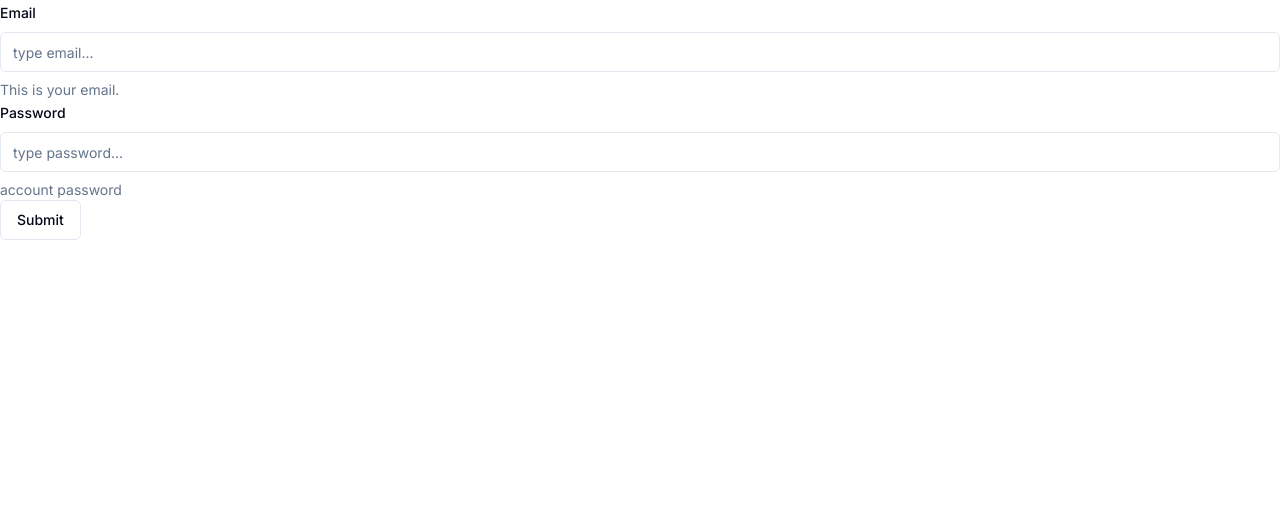
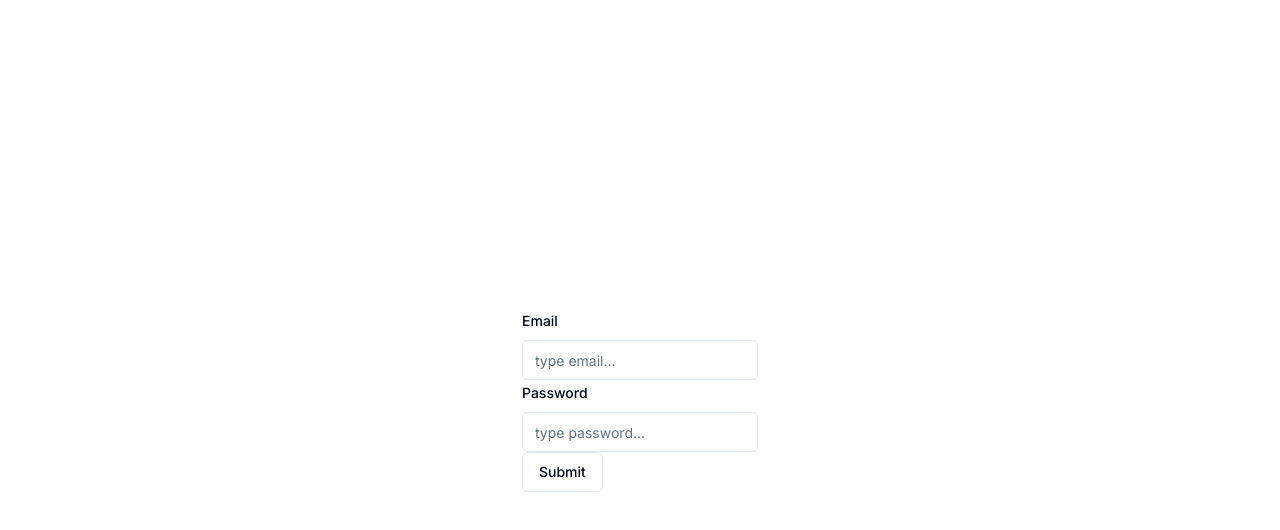
Before and after one commit to BechirMakhlouf/fit-old, a Next.js app: page /sign-in in a window 1280 px wide. Shown: the top 530 px of the page. Built offline with nearby package versions, Linux system fonts and the light colour scheme.

Commit message:
fix password input on sign in form

```diff
--- a/app/layout.tsx
+++ b/app/layout.tsx
@@ -22,7 +22,7 @@ export default function RootLayout(
         >
           <ThemeProvider
             attribute="class"
-            defaultTheme="system"
+            defaultTheme="light"
             enableSystem
             disableTransitionOnChange
           >
--- a/components/SignInForm.tsx
+++ b/components/SignInForm.tsx
@@ -12,12 +12,14 @@ import {
 import { Button } from "./ui/button";
 import { Input } from "./ui/input";
 import { valibotResolver } from "@hookform/resolvers/valibot";
-import { SubmitHandler, useForm } from "react-hook-form";
+import { useForm } from "react-hook-form";
 
 const formSchema = v.object({
   email: v.string([v.email()]),
   password: v.string([
+    // v.empt
     v.minLength(8, "Your password must be at least 8 characters long"),
+    v.maxLength(64),
     v.regex(/[A-Z]/, "Your password must contain a uppercase letter."),
     v.regex(/[a-z]/, "Your password must contain a lowercase letter."),
     v.regex(/[0-9]/, "Your password must contain a number"),
@@ -29,24 +31,24 @@ type formInputs = v.Output<typeof formSchema>;
 const SignInForm = () => {
   const form = useForm<formInputs>({
     resolver: valibotResolver(formSchema),
-    defaultValues: {
-      email: "",
-      password: "",
-    },
+    // defaultValues: {
+    //   email: "hello darkness",
+    //   password: "my old friend",
+    // },
   });
   function onSubmit(values: formInputs) {
     // Do something with the form values.
     // ✅ This will be type-safe and validated.
-    console.log(values)
+    console.log(values);
   }
   return (
     <>
+      <div className="h-screen flex justify-center items-center">
         <Form {...form}>
           <form onSubmit={form.handleSubmit(onSubmit)}>
             <FormField
               control={form.control}
               name="email"
-
               render={({ field }) => {
                 return (
                   <FormItem>
@@ -54,9 +56,6 @@ const SignInForm = () => {
                     <FormControl>
                       <Input placeholder="type email..." {...field} />
                     </FormControl>
-                  <FormDescription>
-                    This is your email.
-                  </FormDescription>
                     <FormMessage />
                   </FormItem>
                 );
@@ -70,11 +69,13 @@ const SignInForm = () => {
                   <FormItem>
                     <FormLabel>Password</FormLabel>
                     <FormControl>
-                    <Input placeholder="type password..." {...field} />
+                      <Input
+                        type="password"
+                        placeholder="type password..."
+                        autoComplete=""
+                        {...field}
+                      />
                     </FormControl>
-                  <FormDescription>
-                    account password
-                  </FormDescription>
                     <FormMessage />
                   </FormItem>
                 );
@@ -83,6 +84,7 @@ const SignInForm = () => {
             <Button variant="outline" type="submit">Submit</Button>
           </form>
         </Form>
+      </div>
     </>
   );
 };
```
Lines whose indentation alone changed are shown as unchanged.
